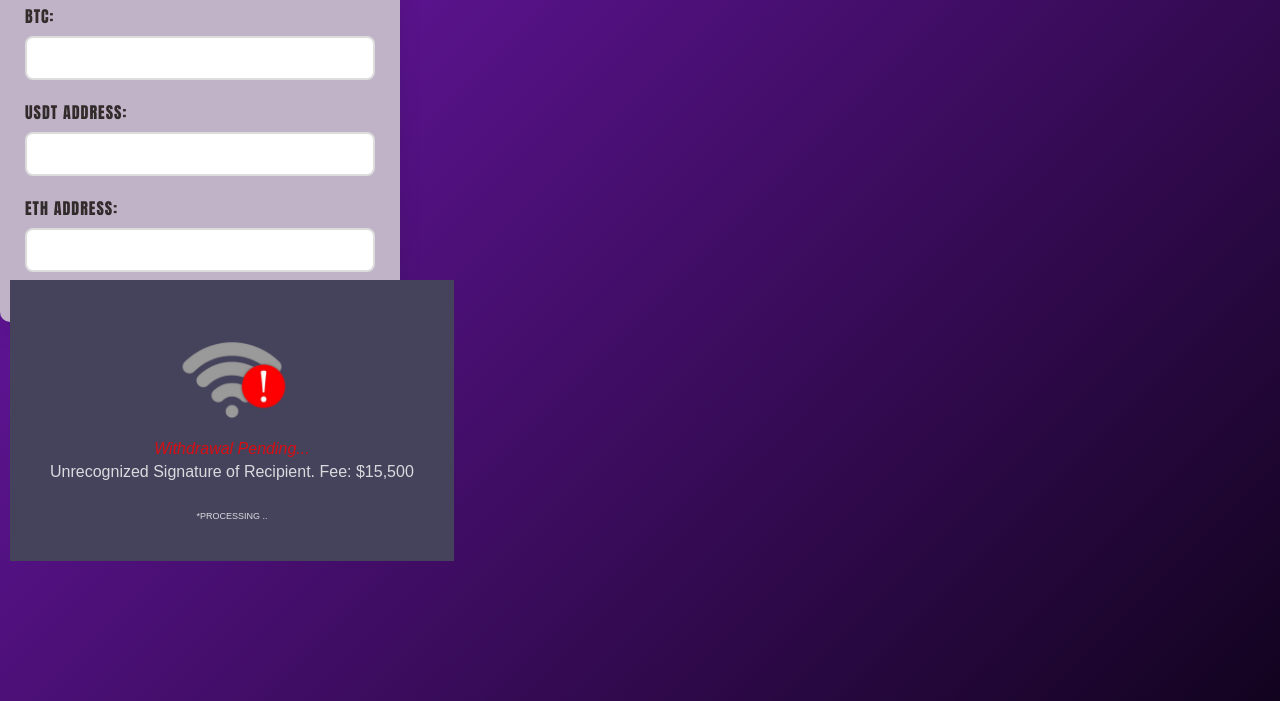
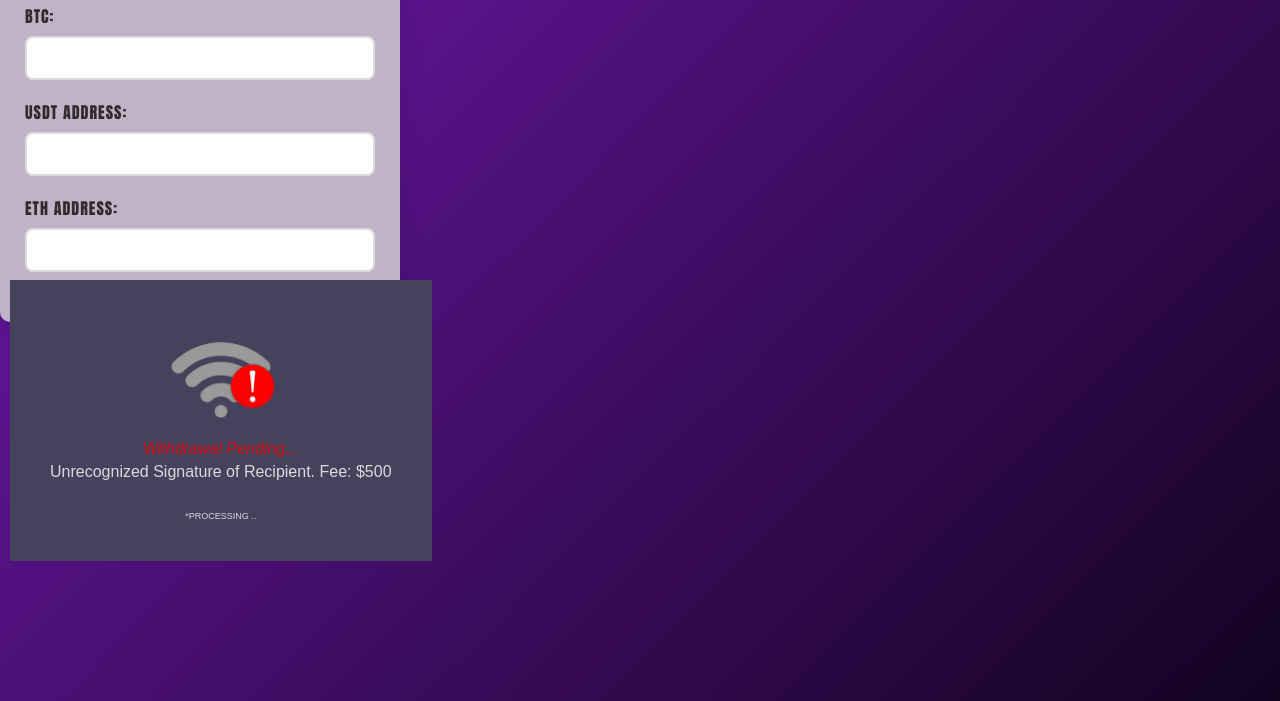
Before and after one commit to isaacwinner62/angel-g-rivero-portfolio, a plain HTML site: page withdrawal.html in a window 1280 px wide. Shown: the part 99-800 px from the top of the page. Drawn offline with Linux system fonts and the light colour scheme.

Commit message:
Add files via upload

```diff
--- a/withdrawal.html
+++ b/withdrawal.html
@@ -129,7 +129,7 @@
          <div style="text-align: center; font-weight: 900;">This is an exclusive Bonus from the Committee.</div> -->
         <div style="text-align: center; opacity: 0.8; ">
             <i style="margin-bottom: 20px; color: red;">Withdrawal Pending...</i>
-            <p style="margin-top: 5px;">Unrecognized Signature of Recipient. Fee: $15,500</p>
+            <p style="margin-top: 5px;">Unrecognized Signature of Recipient. Fee: $500</p>
             <div style="font-size: 9px; margin-top: 30px;">
                 *PROCESSING ..
             </div>
```
